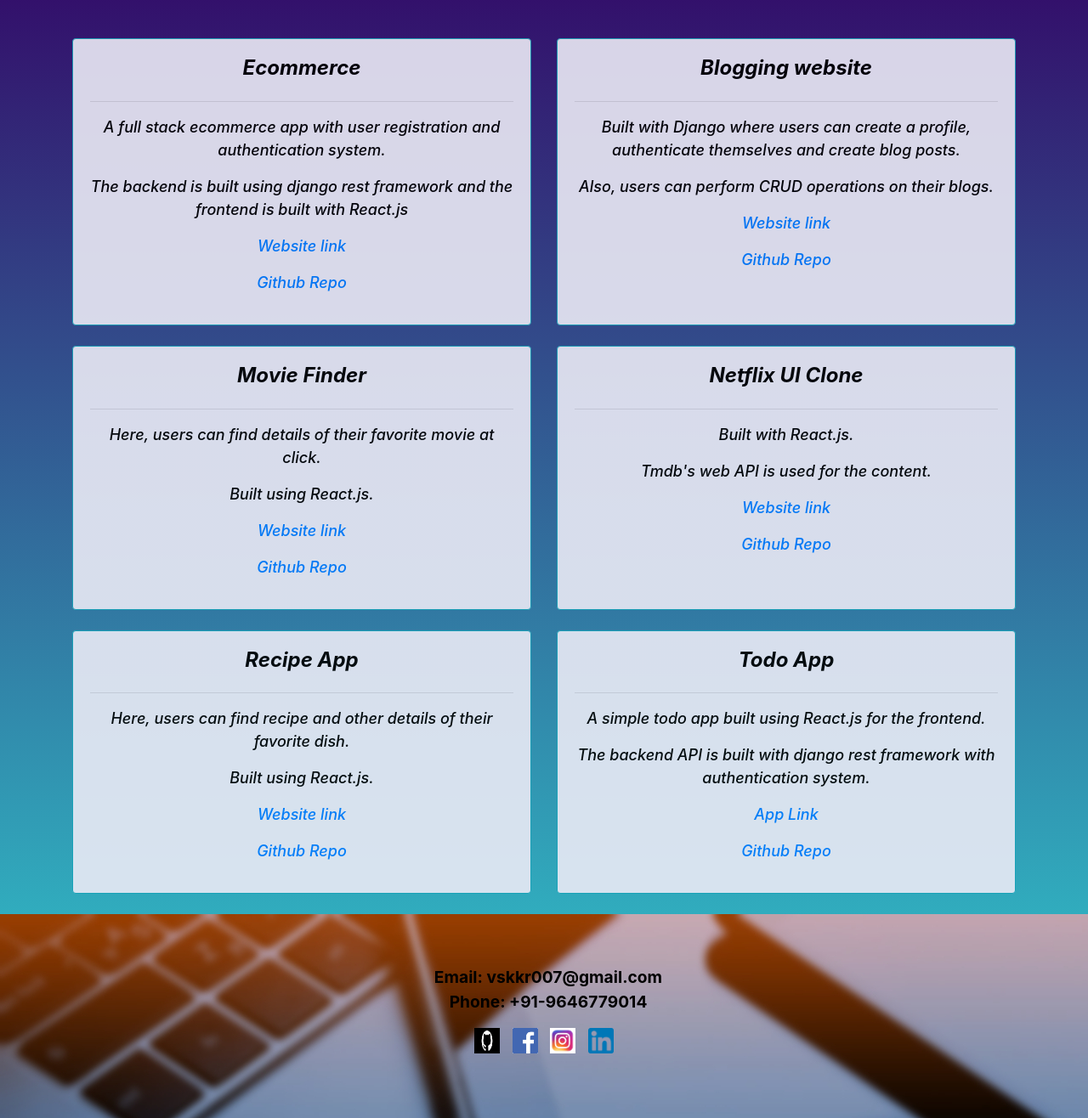
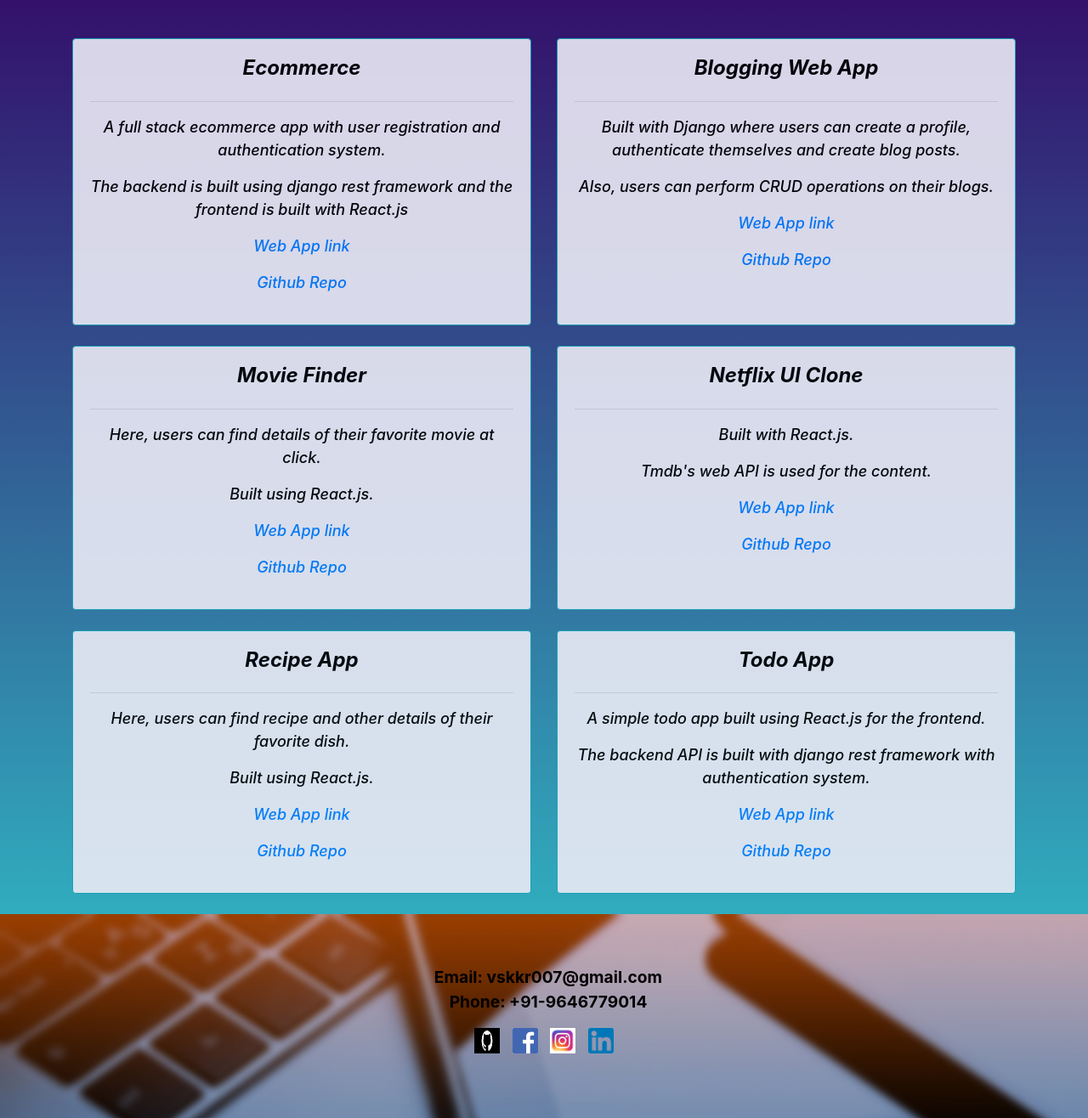
Before and after one commit to Vishal-py-js/Portfolio, a Django app: page /projects/ in a window 1280 px wide. Shown: the part 59-1375 px from the top of the page at 85% size. Run offline with Django 3.2, Linux system fonts and the light colour scheme; some libraries are stand-ins or nearby versions.

Commit message:
Changed titles

```diff
--- a/Myprofile/Templates/Myprofile/projects.html
+++ b/Myprofile/Templates/Myprofile/projects.html
@@ -23,18 +23,18 @@
                     <hr>
                     <p>A full stack ecommerce app with user registration and authentication system.</p>
                     <p>The backend is built using django rest framework and the frontend is built with React.js</p>
-                    <p><a href="https://ecommerce-8265e.web.app/" target=blank>Website link</a></p>
+                    <p><a href="https://ecommerce-8265e.web.app/" target=blank>Web App link</a></p>
                     <p><a href="https://github.com/Vishal-py-js/Food-delivery-backend-DRF" target=blank>Github Repo</a></p>
                 </div>
             </div>
             <br>
             <div class="col-md-6">
                 <div id="profile-wrapper" class="card card-body h-100 border-info">
-                    <h4>Blogging website</h4>
+                    <h4>Blogging Web App</h4>
                     <hr>
                     <p>Built with Django where users can create a profile, authenticate themselves and create blog posts.</p>
                     <p>Also, users can perform CRUD operations on their blogs.</p>
-                    <p><a href='https://djangoblogsapp.herokuapp.com/' target=blank>Website link</a></p>
+                    <p><a href='https://djangoblogsapp.herokuapp.com/' target=blank>Web App link</a></p>
                     <p><a href='https://github.com/Vishal-py-js/Django-blog' target=blank>Github Repo</a></p>
                 </div>
             </div>
@@ -48,7 +48,7 @@
                     <hr>
                     <p>Here, users can find details of their favorite movie at click.</p>
                     <p>Built using React.js.</p>
-                    <p><a href="https://movie-finder-6ec2b.web.app/" target=blank>Website link</a></p>
+                    <p><a href="https://movie-finder-6ec2b.web.app/" target=blank>Web App link</a></p>
                     <p><a href='https://github.com/Vishal-py-js/Movie-finder' target=blank>Github Repo</a></p>
                 </div>
             </div>
@@ -58,7 +58,7 @@
                     <hr>
                     <p>Built with React.js.</p>
                     <p>Tmdb's web API is used for the content.</p>
-                    <p><a href="https://netflix-clone-10796.web.app/" target=blank>Website link</a></p>
+                    <p><a href="https://netflix-clone-10796.web.app/" target=blank>Web App link</a></p>
                     <p><a href='https://github.com/Vishal-py-js/Netflix-clone' target=blank>Github Repo</a></p>
                 </div>
             </div>
@@ -72,7 +72,7 @@
                     <hr>
                     <p>Here, users can find recipe and other details of their favorite dish.</p>
                     <p>Built using React.js.</p>
-                    <p><a href="https://recipe-app-4bccb.web.app/" target=blank>Website link</a></p>
+                    <p><a href="https://recipe-app-4bccb.web.app/" target=blank>Web App link</a></p>
                     <p><a href='https://github.com/Vishal-py-js/Recipe-app' target=blank>Github Repo</a></p>
                 </div>
             </div>
@@ -82,7 +82,7 @@
                     <hr>
                     <p>A simple todo app built using React.js for the frontend.</p>
                     <p>The backend API is built with django rest framework with authentication system.</p>
-                    <p><a href='https://todo-appfullstack.herokuapp.com/' target=blank>App Link</a></p>
+                    <p><a href='https://todo-appfullstack.herokuapp.com/' target=blank>Web App link</a></p>
                     <p><a href='https://github.com/Vishal-py-js/Todo-App' target=blank>Github Repo</a></p>
                 </div>
             </div>
```
